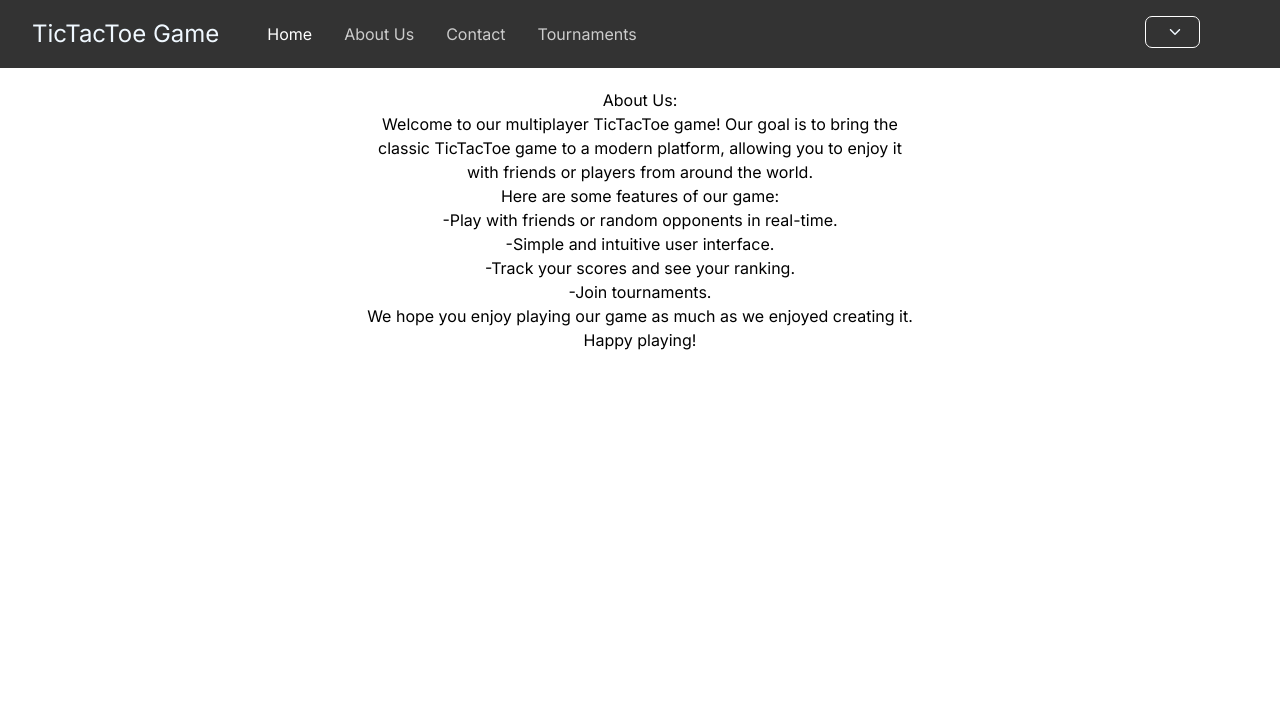
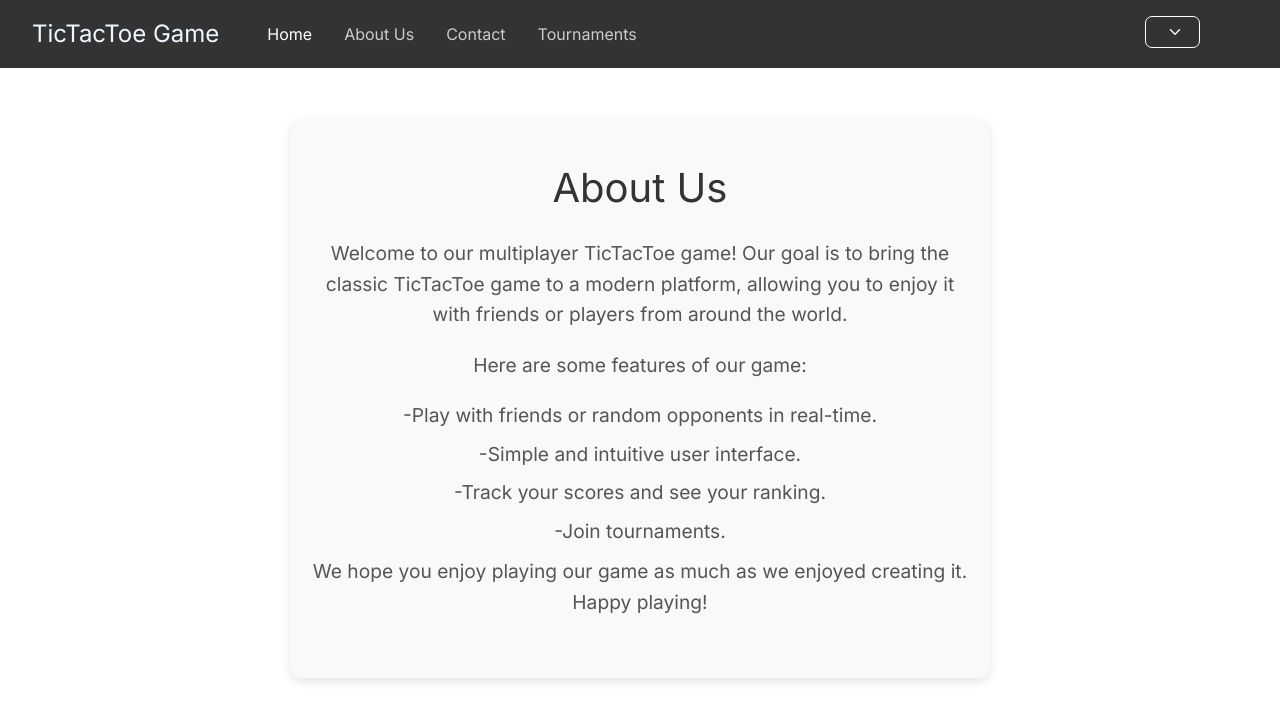
Before and after one commit to TahsinGokceer/sos-frontend, a Next.js app: page /about in a window 1280 px wide. Shown: the top 720 px of the page. Built offline with nearby package versions, Linux system fonts and the light colour scheme; no server answers.

Commit message:
11temmuz

```diff
--- a/package.json
+++ b/package.json
@@ -14,7 +14,8 @@
     "next": "14.2.4",
     "react": "^18",
     "react-dom": "^18",
-    "react-icons": "^5.2.1"
+    "react-icons": "^5.2.1",
+    "socket.io-client": "^4.7.5"
   },
   "devDependencies": {
     "@types/node": "^20",
--- a/src/app/about/page.tsx
+++ b/src/app/about/page.tsx
@@ -18,22 +18,56 @@ function About(){
     return (
         <div>
             <AppBar user={loginUser}/>
-
-        <div style={{ padding: '20px', maxWidth: '600px', margin: '0 auto', textAlign: 'center' }}>
-            <h1>About Us:</h1>
-            <p>Welcome to our multiplayer TicTacToe game! Our goal is to bring the classic TicTacToe game to a modern platform, allowing you to enjoy it with friends or players from around the world.</p>
-            <p>Here are some features of our game:</p>
-            <ul style={{ textAlign: 'middle' }}>
-                <li>-Play with friends or random opponents in real-time.</li>
-                <li>-Simple and intuitive user interface.</li>
-                <li>-Track your scores and see your ranking.</li>
-                <li>-Join tournaments.</li>
-            </ul>
-            <p>We hope you enjoy playing our game as much as we enjoyed creating it. Happy playing!</p>
-        </div>
-
+            <div style={styles.container}>
+                <h1 style={styles.title}>About Us</h1>
+                <p style={styles.text}>
+                    Welcome to our multiplayer TicTacToe game! Our goal is to bring the classic TicTacToe game to a modern platform, allowing you to enjoy it with friends or players from around the world.
+                </p>
+                <p style={styles.text}>Here are some features of our game:</p>
+                <ul style={styles.list}>
+                    <li style={styles.listItem}>-Play with friends or random opponents in real-time.</li>
+                    <li style={styles.listItem}>-Simple and intuitive user interface.</li>
+                    <li style={styles.listItem}>-Track your scores and see your ranking.</li>
+                    <li style={styles.listItem}>-Join tournaments.</li>
+                </ul>
+                <p style={styles.text}>
+                    We hope you enjoy playing our game as much as we enjoyed creating it. Happy playing!
+                </p>
+            </div>
         </div>
     )
 }
 
-export default About
+const styles = {
+    container: {
+        padding: '40px 20px',
+        backgroundColor: '#f9f9f9',
+        borderRadius: '10px',
+        maxWidth: '700px',
+        margin: '50px auto',
+        boxShadow: '0 4px 8px rgba(0, 0, 0, 0.1)',
+        textAlign: 'center',
+    },
+    title: {
+        fontSize: '2.5em',
+        marginBottom: '20px',
+        color: '#333',
+    },
+    text: {
+        fontSize: '1.2em',
+        lineHeight: '1.6',
+        color: '#555',
+        marginBottom: '20px',
+    },
+    list: {
+        listStyleType: 'none',
+        padding: 0,
+    },
+    listItem: {
+        fontSize: '1.2em',
+        marginBottom: '10px',
+        color: '#555',
+    }
+};
+
+export default About;
--- a/src/app/contact/page.tsx
+++ b/src/app/contact/page.tsx
@@ -1,9 +1,10 @@
 "use client"
 import { useState, useEffect } from "react";
 import axios from "axios";
+import { FaPhone, FaEnvelope, FaFacebook, FaTwitter, FaInstagram } from 'react-icons/fa';
 import AppBar from "../components/appbar"
 
-function Contact(){
+function Contact() {
     const [loginUser, setLoginUser] = useState();
 
     useEffect(() => {
@@ -13,13 +14,14 @@ function Contact(){
         }
 
         fetchUser()
-    },[])
+    }, [])
 
 
     return (
         <div>
-            <AppBar user={loginUser}/>
-            <h1>Contact Us:</h1>
+            <AppBar user={loginUser} />
+            <h1 style={styles.title}>Contact Us</h1>
+            <div style={styles.container}>
                 <p>If you have any questions, feedback, or suggestions, feel free to reach out to us. We'd love to hear from you!</p>
                 <form style={{ display: 'flex', flexDirection: 'column', alignItems: 'center' }}>
                     <input
@@ -44,8 +46,77 @@ function Contact(){
                         Send Message
                     </button>
                 </form>
+                <div style={styles.info}>
+                    <div style={styles.item}>
+                        <FaPhone style={styles.icon} />
+                        <span style={styles.text}>+90 123 456 7890</span>
+                    </div>
+                    <div style={styles.item}>
+                        <FaEnvelope style={styles.icon} />
+                        <span style={styles.text}>info@tictactoe.com</span>
+                    </div>
+                    <div style={styles.socials}>
+                        <a href="https://facebook.com" style={styles.socialIcon}>
+                            <FaFacebook />
+                        </a>
+                        <a href="https://twitter.com" style={styles.socialIcon}>
+                            <FaTwitter />
+                        </a>
+                        <a href="https://instagram.com" style={styles.socialIcon}>
+                            <FaInstagram />
+                        </a>
+                    </div>
+                </div>
+            </div>
+
         </div>
     );
 };
 
+const styles = {
+    container: {
+        padding: '20px',
+        textAlign: 'center',
+        backgroundColor: '#f1f1f1',
+        borderRadius: '8px',
+        maxWidth: '500px',
+        margin: 'auto',
+        marginTop: '10px'
+    },
+    info: {
+        display: 'flex',
+        flexDirection: 'column',
+        alignItems: 'center',
+    },
+    item: {
+        display: 'flex',
+        alignItems: 'center',
+        marginBottom: '15px'
+    },
+    icon: {
+        marginRight: '10px',
+        fontSize: '20px'
+    },
+    text: {
+        fontSize: '18px'
+    },
+    socials: {
+        display: 'flex',
+        justifyContent: 'center',
+        marginTop: '20px'
+    },
+    socialIcon: {
+        fontSize: '24px',
+        color: '#333',
+        margin: '0 10px',
+        textDecoration: 'none'
+    },
+    title: {
+        textAlign: "center",
+        fontSize: "2rem",
+        marginTop: "1rem"
+    }
+};
+
+
 export default Contact;
--- a/src/app/mygames/page.tsx
+++ b/src/app/mygames/page.tsx
@@ -32,6 +32,8 @@ function Mygames() {
                     <p>Games Won: {loginUser && loginUser.gamesWon}</p>
                     <p>Games Draw: {loginUser && loginUser.totalGames - (loginUser.gamesWon + loginUser.gamesLost)}</p>
                     <p>Games Lost: {loginUser && loginUser.gamesLost}</p>
+                    <p>Point: {loginUser && loginUser.point}</p>
+
                 </div>
                 <h4 className={styles.minTitle}>Son 5 oyun durumun:</h4>
             </div>
--- a/src/app/page.tsx
+++ b/src/app/page.tsx
@@ -1,21 +1,34 @@
 "use client";
 import { useEffect, useState } from "react";
 import axios from "axios";
+import {io} from "socket.io-client";
 import {useRouter} from "next/navigation";
 import styles from "./styles.module.css";
 import AppBar from "./components/appbar";
 
 function HomePage() {
-    const [users, setUsers] = useState([])
+    const [users, setUsers] = useState<any>([])
     const [loading, setLoading] = useState(true);
     const [error, setError] = useState(false);
+    const [socket, setSocket] = useState<any>(null);
     const router = useRouter()
+
+    // useEffect(() => {
+    //     // Component mount olduğunda socket bağlantısını oluştur
+    //     const newSocket = io("http://localhost:3001", { withCredentials: true });
+    //     setSocket(newSocket);
+
+    //     return () => {
+    //         // Component unmount olduğunda socket bağlantısını kapat
+    //         newSocket.disconnect();
+    //     };
+    // }, []);
 
     useEffect(() => {
         const fetchUsers = async () => {
             try {
                 const response = await axios.get("http://localhost:3001/user/getAllUser");  // , { userName, email, password }, { withCredentials: true }
-                // const sortedUsers = response.data.allUsers.sort((a: { point: number }, b: { point: number }) => b.point - a.point);
+                response.data.allUsers.sort((a: { point: number }, b: { point: number }) => b.point - a.point);
 
                 setUsers(response.data.allUsers);
                 setLoading(false);
@@ -29,8 +42,14 @@ function HomePage() {
         fetchUsers();
     }, []);
 
-    const goToTournament = () => {
-        router.push("/tournaments")
+    const findGame = async () => {
+        const response = await axios.get("http://localhost:3001/game/find", { withCredentials: true })
+        // socket.emit("setUserID", response.data.id)
+        // socket.on("hi", async (data) => {
+        //     console.log(data);
+
+        // })
+        console.log(response.data.id);
     }
 
     if (loading) return <div>Loading...</div>;
@@ -41,7 +60,7 @@ function HomePage() {
             <div className={styles.header}>
                 <h1 className={styles.title}>TicTacToe</h1>
                 <p className={styles.text}>Hızlı bir oyun arayarak oynamaya başlayabilirsin.</p>
-                <button className={styles.btn}>Oyun Ara</button>
+                <button onClick={findGame} className={styles.btn}>Oyun Ara</button>
             </div>
             <div className={styles.pointTable}>
                 <h1>Point List</h1>
```
Also changed, not shown: 1 other file (tests, documents, lock files or other folders). Lines whose indentation alone changed are shown as unchanged.
